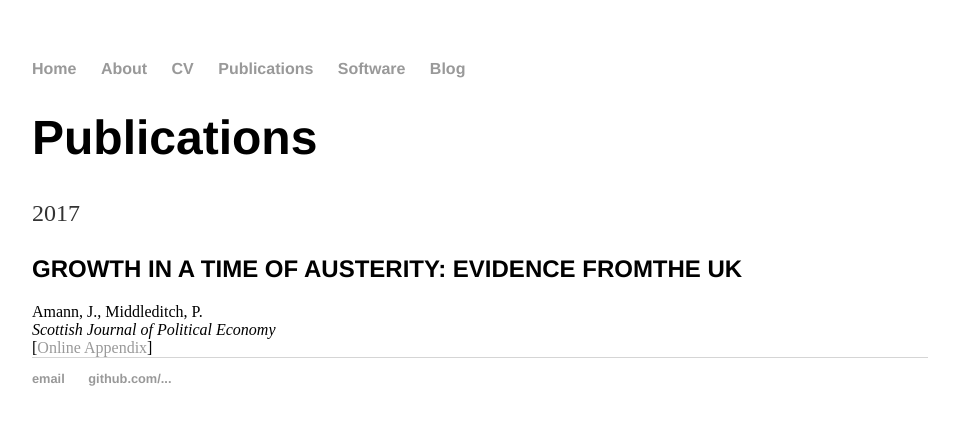
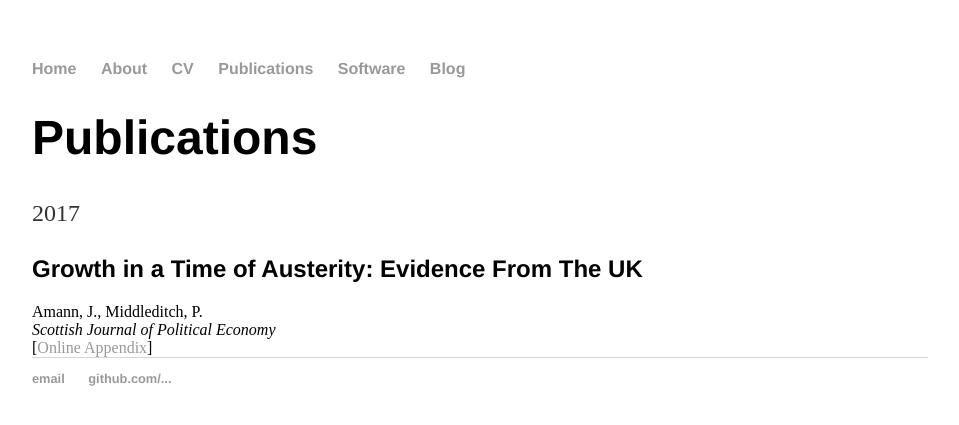
Before and after one commit to amannj/amannj.github.io, a Jekyll site: the page built from publications/index.html, in a window 1280 px wide. Shown: the top 425 px of the page, without its empty margins (160-1119 px from the left). Built offline with Jekyll 4.4.1, drawn with Linux system fonts in a browser that asks for light colours.

Commit message:
Update index.html

```diff
--- a/publications/index.html
+++ b/publications/index.html
@@ -5,8 +5,9 @@ title: Juergen Amann
 <div class="blurb">
 	<h1>Publications</h1>
 	<p>2017</p>
-	<h2>GROWTH IN A TIME OF AUSTERITY: EVIDENCE FROMTHE UK</h2>
+	<h2>Growth in a Time of Austerity: Evidence From The UK</h2>
 	Amann, J., Middleditch, P.
 	<br /><em>Scottish Journal of Political Economy</em>
 	<br />[<a href="http://amannj.github.io">Online Appendix</a>]
+	<br />
 </div><!-- /.blurb -->
```
